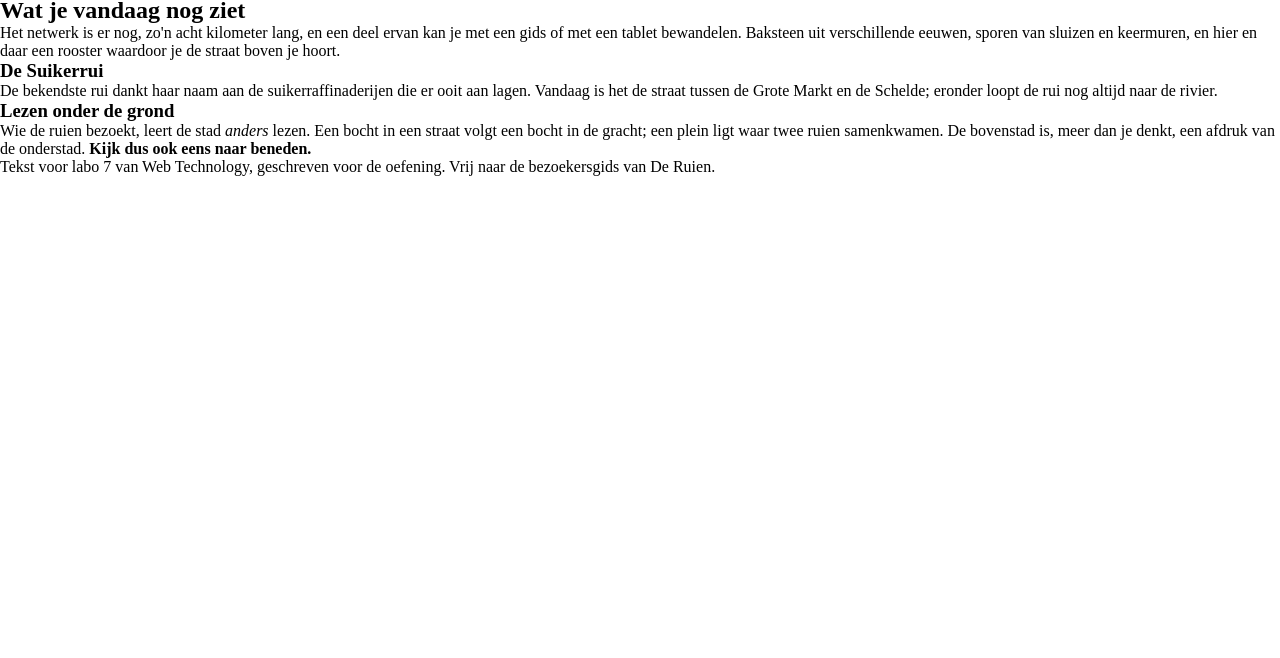
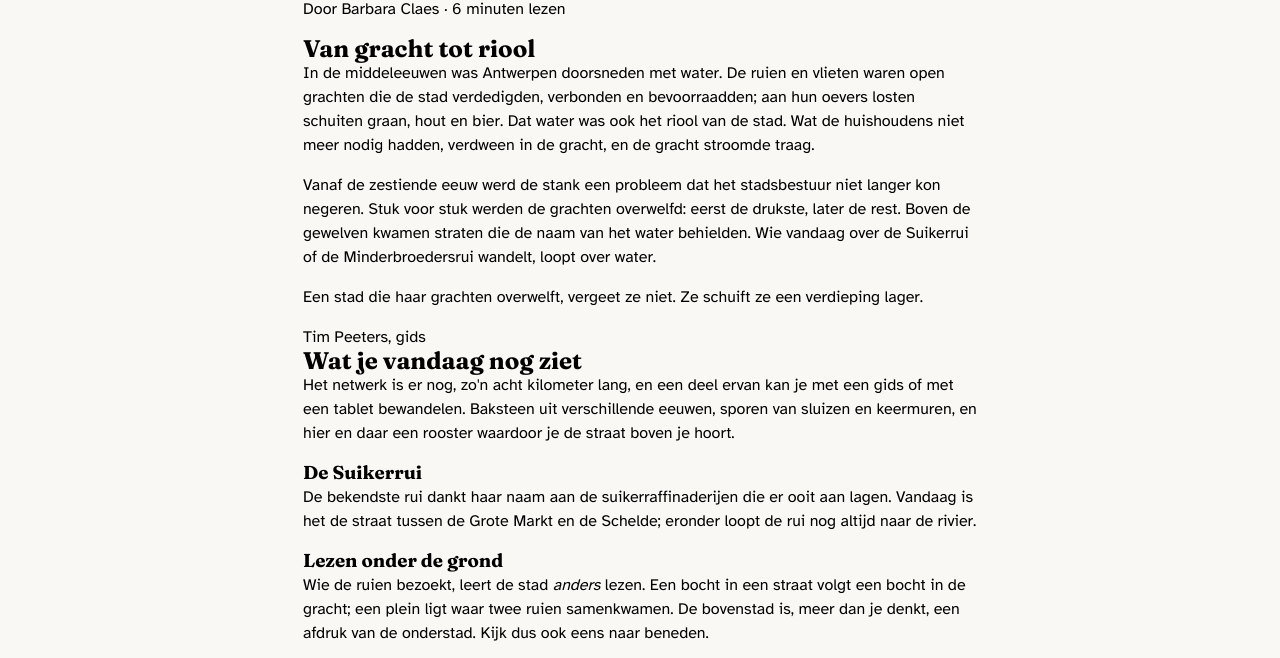
Before and after one commit to Xander-Morisse/webtech, a plain HTML site: page labo-07/leespagina/index.html in a window 1280 px wide. Shown: the part 219-877 px from the top of the page. Before the commit the page ends 800 px from the top, so only its background shows below. Drawn offline with Linux system fonts and the light colour scheme.

Commit message:
oef lees pagina

```diff
--- a/labo-07/leespagina/css/stijl.css
+++ b/labo-07/leespagina/css/stijl.css
@@ -1,12 +1,69 @@
 /* stijl.css - labo 7, leespagina (reset.css is linked before this file) */
 
 /* === fonts: one @font-face per file in fonts/ (7.2) === */
+@font-face {
+    font-family: "Atkinson";
+    src: url("../fonts/atkinson-hyperlegible-latin-400-normal.woff2") format("woff2");
+    font-weight: 100 900;
+    font-display: swap;
+}
+@font-face {
+    font-family: "Fraunces";
+    src: url("../fonts/fraunces-latin-wght-normal.woff2") format("woff2");
+    font-weight: 100 900;
+    font-display: swap;
+}
 
 /* === tokens: type scale, spacing scale, colour roles (7.4, 7.5, 7.7) === */
 :root {
+    --font-head: "Fraunces", Georgia, Verdana;
+    --font-text: "Atkinson", Georgia, Verdana;
+    --text-s: 0.8rem;
+    --text-m: 1rem;
+    --text-l: 1.25rem;
+    --text-xl: 1.563rem;
+    --text-xxl: 1.953rem;
+    --text-xxxl: 2.441rem;
+    --space-xs: 0.25rem;
+    --space-s: 0.5rem;
+    --space-m: 1rem;
+    --space-l: 2rem;
+    --space-xl: 4rem;
+    --surface: hsl(40 30% 97%);
+    --ink: hsl(230 25% 15%);
+    --muted: hsl(230 10% 42%);
+    --accent: hsl(15 70% 42%);
+    --line: hsl(230 15% 85%);
+    --column-width: 65ch;
+    --height-m: 1.5rem;
 
 }
 
 /* === base === */
+body{
+    /* margin-left:auto;
+    margin-right: auto; */
+    display: flex;
+    justify-content: center;
+    background-color: var(--surface);
+    font-family: var(--font-text);
+    padding: var(--space-xl) var(--space-m) var(--space-xl) var(--space-m);
+    font-size: var(--text-m);
+    line-height: var(--height-m);
+    h1, h2, h3{
+        font-family: var(--font-head);
+    }
+    p{
+        padding-bottom: var(--space-m);
+    }
+    .bovenkop{
 
+    }
+}
 /* === the article === */
+article{
+    display:flex;
+    flex-direction: column;
+    width:100%;
+    max-width: var(--column-width);
+}
```
Also changed, not shown: labo-07/tintenladder/css/stijl.css (+10 -5 lines).
